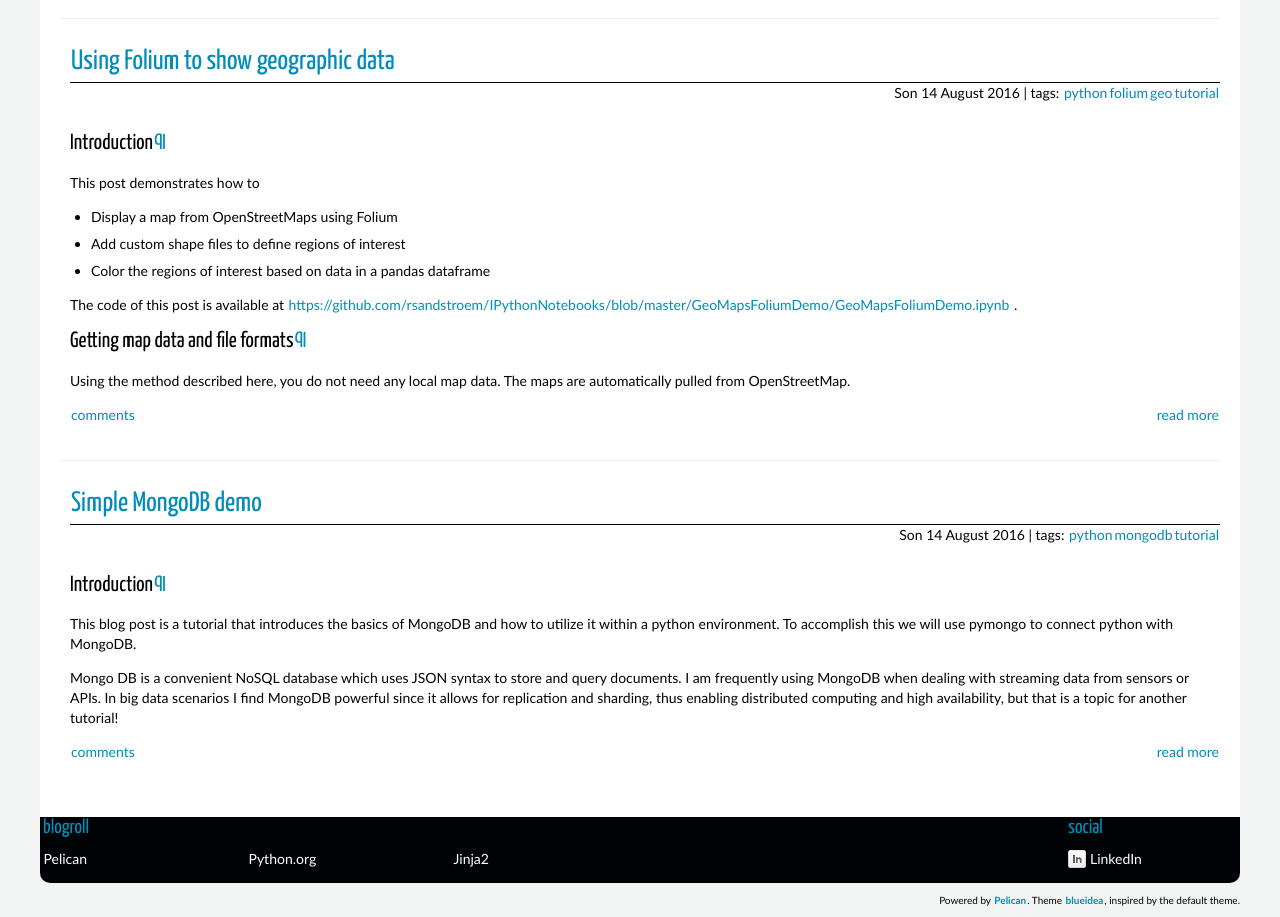
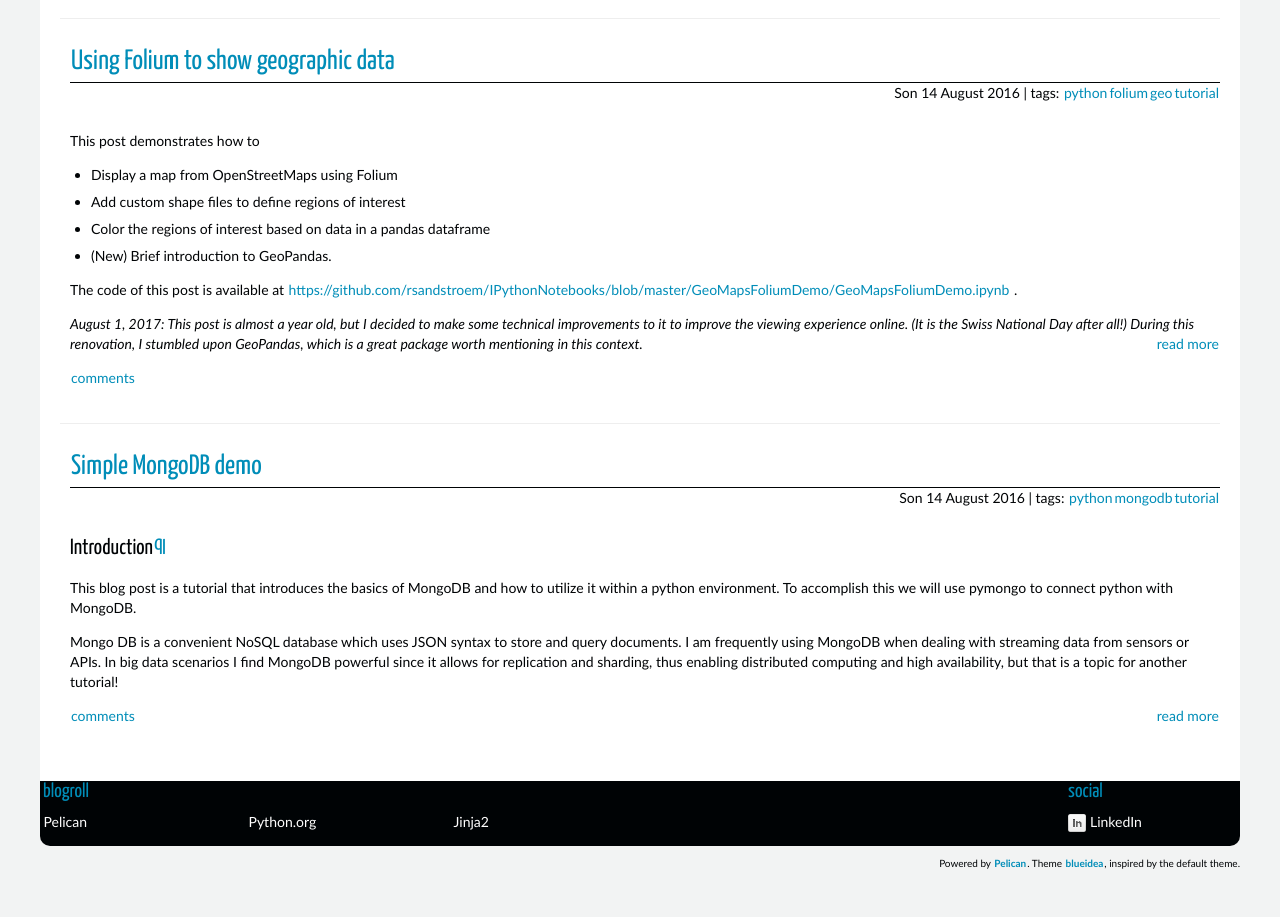
Before and after one commit to rsandstroem/rsandstroem.github.io, a plain HTML site: page author/rikard-sandstrom.html in a window 1280 px wide. Shown: the part 8420-9337 px from the top of the page. After the commit the page ends 9301 px from the top, so only its background shows below. Drawn offline with Linux system fonts and the light colour scheme.

Commit message:
Update documentation

```diff
--- a/author/rikard-sandstrom.html
+++ b/author/rikard-sandstrom.html
@@ -363,40 +363,15 @@
 </div>
 <div class="inner_cell">
 <div class="text_cell_render border-box-sizing rendered_html">
-<h2 id="Introduction">Introduction<a class="anchor-link" href="#Introduction">¶</a></h2>
-</div>
-</div>
-</div>
-<div class="cell border-box-sizing text_cell rendered">
-<div class="prompt input_prompt">
-</div>
-<div class="inner_cell">
-<div class="text_cell_render border-box-sizing rendered_html">
 <p>This post demonstrates how to</p>
 <ul>
 <li>Display a map from OpenStreetMaps using Folium</li>
 <li>Add custom shape files to define regions of interest</li>
 <li>Color the regions of interest based on data in a pandas dataframe</li>
+<li>(New) Brief introduction to GeoPandas.</li>
 </ul>
 <p>The code of this post is available at <a href="https://github.com/rsandstroem/IPythonNotebooks/blob/master/GeoMapsFoliumDemo/GeoMapsFoliumDemo.ipynb">https://github.com/rsandstroem/IPythonNotebooks/blob/master/GeoMapsFoliumDemo/GeoMapsFoliumDemo.ipynb</a> .</p>
-</div>
-</div>
-</div>
-<div class="cell border-box-sizing text_cell rendered">
-<div class="prompt input_prompt">
-</div>
-<div class="inner_cell">
-<div class="text_cell_render border-box-sizing rendered_html">
-<h2 id="Getting-map-data-and-file-formats">Getting map data and file formats<a class="anchor-link" href="#Getting-map-data-and-file-formats">¶</a></h2>
-</div>
-</div>
-</div>
-<div class="cell border-box-sizing text_cell rendered">
-<div class="prompt input_prompt">
-</div>
-<div class="inner_cell">
-<div class="text_cell_render border-box-sizing rendered_html">
-<p>Using the method described here, you do not need any local map data. The maps are automatically pulled from OpenStreetMap.</p>
+<p><em>August 1, 2017: This post is almost a year old, but I decided to make some technical improvements to it to improve the viewing experience online. (It is the Swiss National Day after all!) During this renovation, I stumbled upon GeoPandas, which is a great package worth mentioning in this context.</em>
                 <a class="readmore" href="https://rsandstroem.github.io/GeoMapsFoliumDemo.html">read more</a>
 <p><a href="https://rsandstroem.github.io/GeoMapsFoliumDemo.html#disqus_thread">comments</a></p>                </div><!-- /.entry-content -->
             </article></li>
```
Also changed, not shown: category/posts.html (+2 -27 lines), index.html (+2 -27 lines), tag/python.html (+2 -27 lines), tag/tutorial.html (+2 -27 lines).
